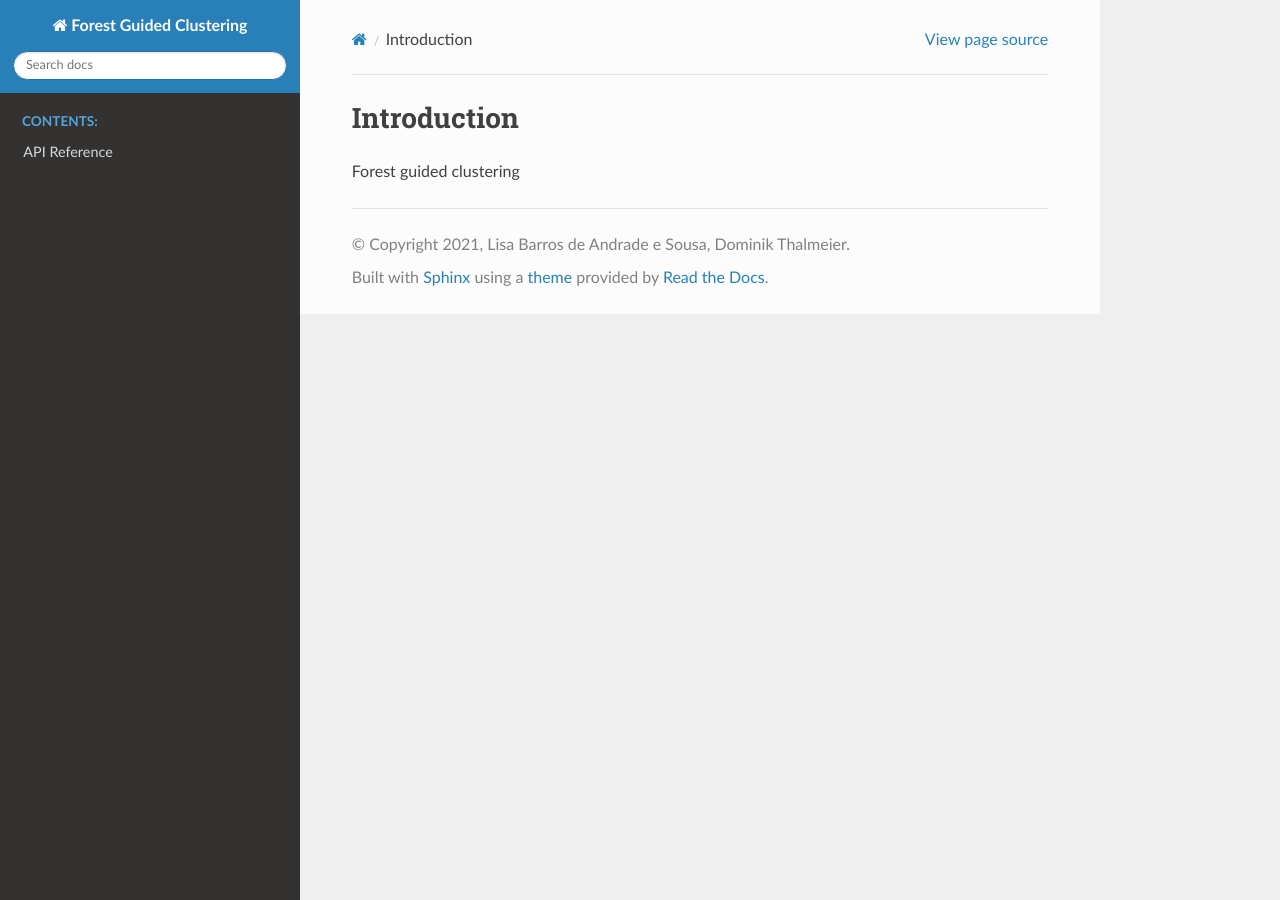
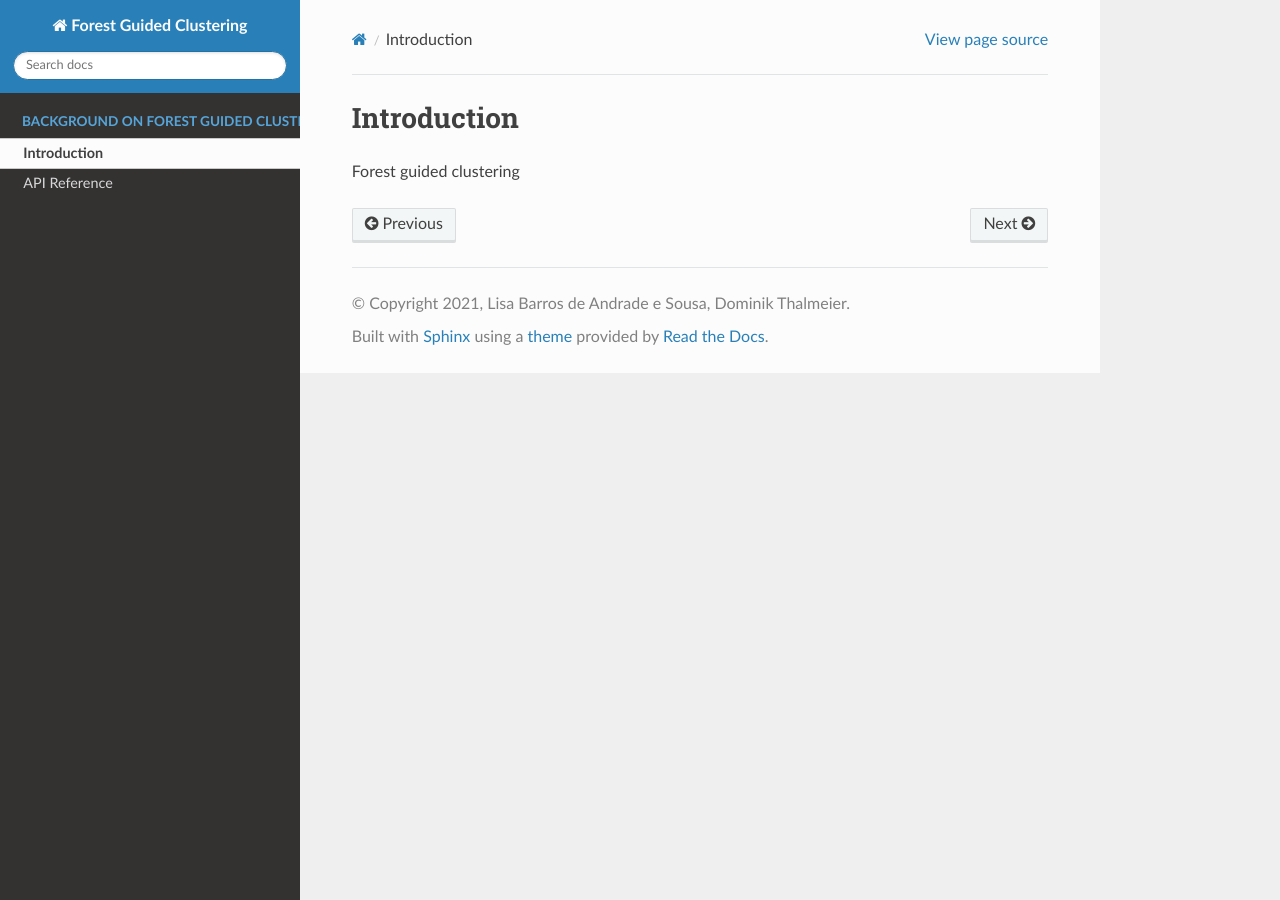
Before and after one commit to HelmholtzAI-Consultants-Munich/fg-clustering, a Sphinx documentation site: the page built from docs/source/introduction.rst, in a window 1280 px wide. Built offline with Sphinx 7.4.7 and the Read the Docs theme 2.0.0, drawn with Linux system fonts in a browser that asks for light colours; pages that are not in the unit, such as notebooks, are missing from menus.

Commit message:
Update index.rst

```diff
--- a/docs/source/index.rst
+++ b/docs/source/index.rst
@@ -8,7 +8,10 @@ Welcome to Forest Guided Clustering's documentation!
 
 .. toctree::
    :maxdepth: 2
-   :caption: Contents:
+   :caption: Background on Forest Guided Clustering:
+
+   introduction
+   :caption: API Reference:
 
    modules
 
```
